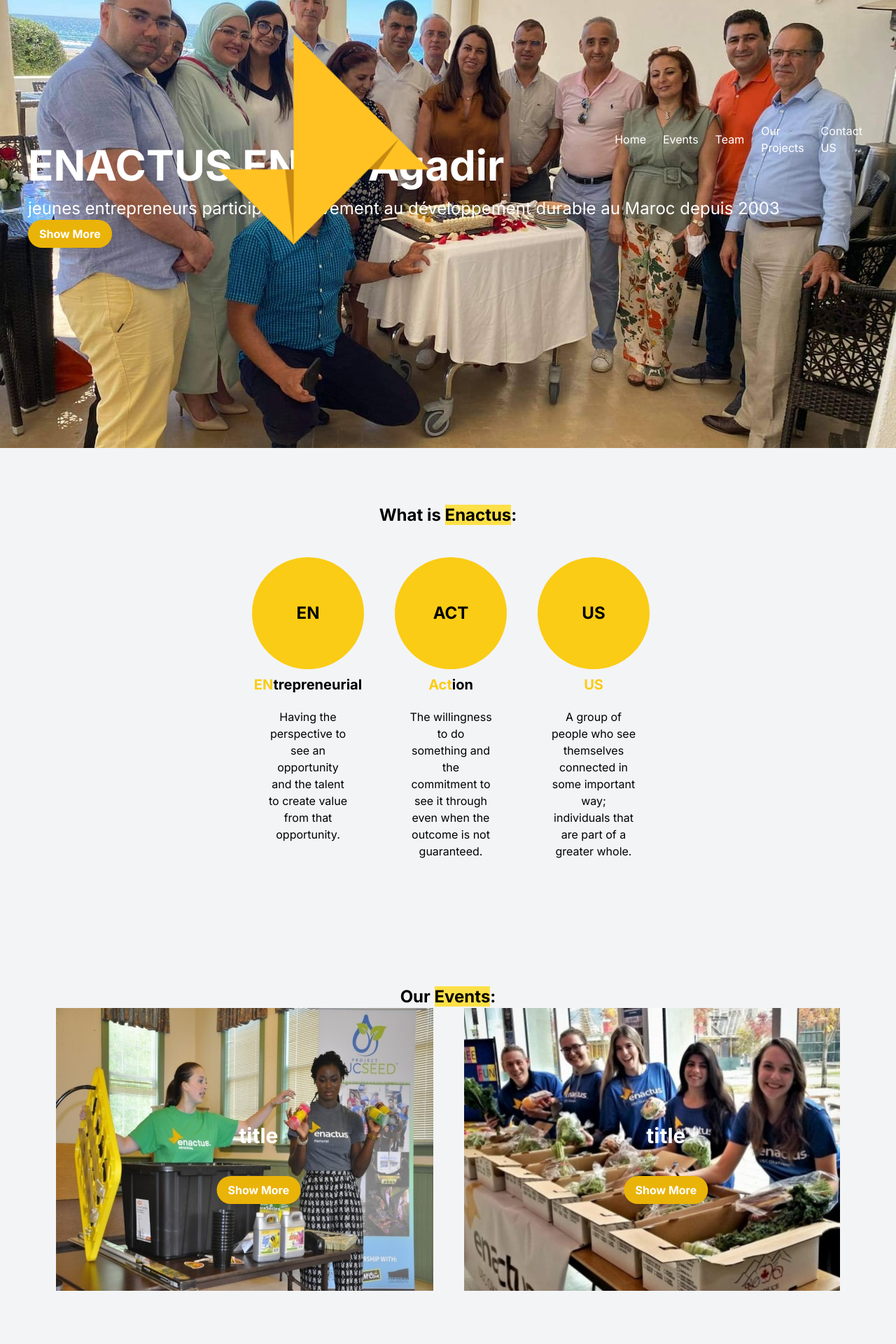
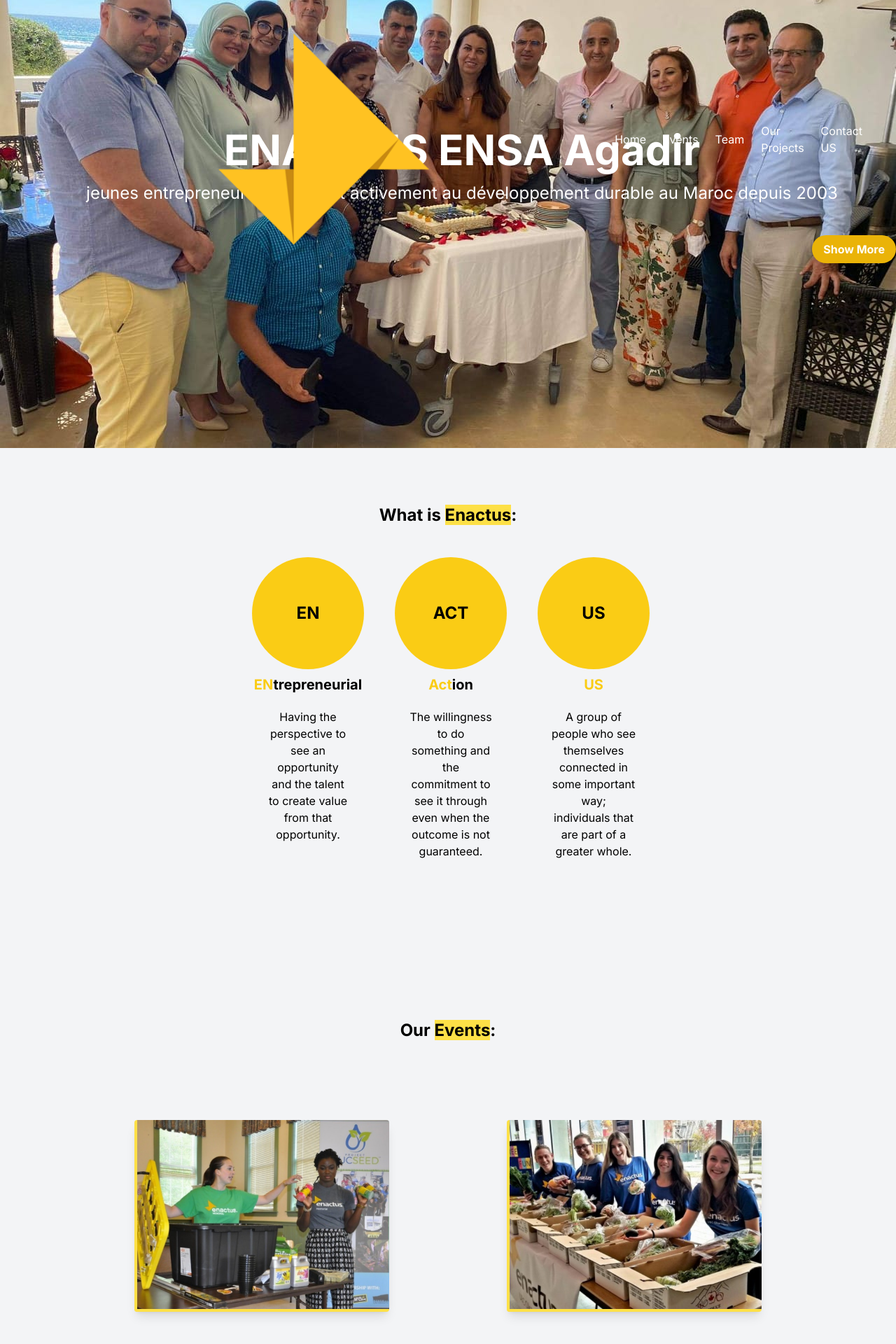
Before and after one commit to OussamaERrafif/enactusclub, a Next.js app: page /Home in a window 1280 px wide. Shown: the part 80-2000 px from the top of the page at 70% size. Built offline with nearby package versions, Linux system fonts and the light colour scheme.

Commit message:
added events and fixed responsive probleems

```diff
--- a/app/Home/Sections/Events.jsx
+++ b/app/Home/Sections/Events.jsx
@@ -1,18 +1,21 @@
-import React from 'react'
-import Imgh from '../components/Imgh'
-import project1 from '../imgs/project1.jpg'
-import project2 from '../imgs/project2.jpg'
+import React from 'react';
+import Imgh from '../components/Imgh';
+import './Global.css';
+import project1 from '../imgs/project1.jpg';
+import project2 from '../imgs/project2.jpg';
 
 const Events = () => {
   return (
-    <div>
-        <h1 className='text-2xl text-center font-bold '>Our <span className='bg-yellow-300'>Events</span>:</h1>
-        <div className='flex gap-11'>
-            <Imgh src={project1} alt={"a1"} />
-            <Imgh src={project2} alt={"a1"} />
-        </div>
+    <div className="p-4 sm:p-6 md:p-8 lg:p-10 xl:p-12">
+      <h1 className="text-2xl text-center font-bold mb-4 sm:mb-6 md:mb-8 lg:mb-10 xl:mb-12">
+        Our <span className="bg-yellow-300">Events</span>:
+      </h1>
+      <div className="grid grid-cols-1 sm:grid-cols-2 lg:grid-cols-2 xl:grid-cols-2 gap-6 lg:gap-8 xl:gap-10">
+        <Imgh src={project1} alt={"a1"} title={"Enactus Days"} />
+        <Imgh src={project2} alt={"a1"} title={"Women Entrepreneur"} />
+      </div>
     </div>
-  )
-}
+  );
+};
 
-export default Events
+export default Events;
--- /dev/null
+++ b/app/Home/Sections/Global.css
@@ -0,0 +1,76 @@
+  .ili {
+  position: relative;
+  text-decoration: none;
+  }
+
+  .ili::after {
+  content: '';
+  position: absolute;
+  bottom: -2px;
+  left: 0;
+  width: 100%;
+  height: 2px;
+  background-color: #fbbf24;
+  transform: scaleX(0);
+  transform-origin: left;
+  transition: transform 0.3s ease;
+  }
+
+  .ili:hover::after {
+  transform: scaleX(1);
+  }
+  button {
+  position: relative;
+  overflow: hidden;
+  border: none;
+  background-color: #fbbf24;
+  color: #fff;
+  padding: 0.75rem 1.5rem;
+  font-size: 1rem;
+  font-weight: 600;
+  cursor: pointer;
+  }
+
+  button::before {
+  content: '';
+  position: absolute;
+  top: 50%;
+  left: 50%;
+  width: 0;
+  height: 0;
+  background-color: rgba(255, 255, 255, 0.2);
+  border-radius: 50%;
+  transform: translate(-50%, -50%);
+  transition: width 0.3s ease, height 0.3s ease;
+  }
+
+  button:hover::before {
+  width: 200%;
+  height: 200%;
+  }
+
+  @keyframes grayscale {
+    0% {
+      filter: grayscale(0);
+    }
+    100% {
+      filter: grayscale(1);
+    }
+  }
+  @keyframes reverse-grayscale {
+    0% {
+      filter: grayscale(1);
+    }
+    100% {
+      filter: grayscale(0);
+    }
+  }
+
+
+  .transition-filter {
+    animation: grayscale 0.5s ease-in-out;
+
+  }
+  .reverse-grayscale {
+    animation: reverse-grayscale 0.5s ease-in-out;
+  }
--- a/app/Home/Sections/Hero.jsx
+++ b/app/Home/Sections/Hero.jsx
@@ -26,13 +26,13 @@
           transition: 'opacity 1s ease-in-out',
         }}
       >
-        <h1 className="text-4xl md:text-6xl font-bold text-white text-left">
+        <h1 className="text-4xl md:text-6xl font-bold text-white text-center">
           ENACTUS ENSA Agadir
         </h1>
-        <p className="text-xl md:text-2xl text-white mt-4 text-left">
+        <p className="text-xl md:text-2xl text-white mt-4 text-center">
           jeunes entrepreneurs participent activement au développement durable au Maroc depuis 2003
         </p>
-        <div className="text-left">
+        <div className="text-right mt-11">
           <Button className="" text={"Show More"} onClick={() => console.log("Button clicked")} />
         </div>
       </div>
--- a/app/Home/Sections/Main.css
+++ /dev/null
@@ -1,50 +0,0 @@
-.ili {
-    position: relative;
-    text-decoration: none;
-  }
-
-  .ili::after {
-    content: '';
-    position: absolute;
-    bottom: -2px;
-    left: 0;
-    width: 100%;
-    height: 2px;
-    background-color: #fbbf24;
-    transform: scaleX(0);
-    transform-origin: left;
-    transition: transform 0.3s ease;
-  }
-
-  .ili:hover::after {
-    transform: scaleX(1);
-  }
-  button {
-    position: relative;
-    overflow: hidden;
-    border: none;
-    background-color: #fbbf24;
-    color: #fff;
-    padding: 0.75rem 1.5rem;
-    font-size: 1rem;
-    font-weight: 600;
-    cursor: pointer;
-  }
-
-  button::before {
-    content: '';
-    position: absolute;
-    top: 50%;
-    left: 50%;
-    width: 0;
-    height: 0;
-    background-color: rgba(255, 255, 255, 0.2);
-    border-radius: 50%;
-    transform: translate(-50%, -50%);
-    transition: width 0.3s ease, height 0.3s ease;
-  }
-
-  button:hover::before {
-    width: 200%;
-    height: 200%;
-  }
--- a/app/Home/Sections/Main.jsx
+++ b/app/Home/Sections/Main.jsx
@@ -1,7 +1,7 @@
 import { useState, useEffect } from "react";
 import Image from 'next/image';
 import Link from 'next/link';
-import './Main.css';
+import './Global.css';
 import EnactusLogo from "../../../public/Orgami.png";
 
 function Navbar() {
@@ -32,7 +32,7 @@
             <div className="justify-between px-4 mx-auto lg:max-w-7xl md:items-center md:flex md:px-8">
                 <div>
                     <div className="flex items-center justify-between py-3 md:py-5 md:block">
-                        <a href="/#" className="logoenactus">
+                        <a href="/Home" className="logoenactus">
                             <Image src={EnactusLogo} className=" w-full h-full" width="100" height="50" />
                         </a>
                         <div className="md:hidden" style={{
--- a/app/Home/components/Imgh.jsx
+++ b/app/Home/components/Imgh.jsx
@@ -1,15 +1,38 @@
-import React from 'react';
+import React, { useState } from 'react';
 import Image from 'next/image';
 import Button from './Button';
+import '../Sections/Global.css';
 
-const Imgh = ({ src, alt }) => {
+const Imgh = ({ src, alt, title }) => {
+  const [isHovered, setIsHovered] = useState(false);
+
+  const handleMouseEnter = () => {
+    setIsHovered(true);
+  };
+
+  const handleMouseLeave = () => {
+    setIsHovered(false);
+  };
+
   return (
-    <div className='relative object-contain'>
-      <Image className='w-full h-full filter grayscale-100' src={src} alt={alt} />
-      <div className="absolute top-1/2 left-1/2  -translate-x-1/2 -translate-y-1/2 text-center w-full pl-10 z-10">
-        <h1 className='text-white text-3xl font-bold m-10'>title</h1>
-        <Button className="m-10" text={"Show More"} onClick={() => console.log("Button clicked")} />
-      </div>
+    <div
+      className='flex flex-col max-w-full sm:max-w-sm md:max-w-md lg:max-w-lg xl:max-w-xl rounded overflow-hidden shadow-lg transition-transform duration-500 ease-in-out relative m-4 sm:m-8 md:m-10 lg:m-12 xl:m-16'
+      onMouseEnter={handleMouseEnter}
+      onMouseLeave={handleMouseLeave}
+    >
+      <Image
+        className={`border-l-4 border-b-4 border-yellow-300 w-full h-full object-cover transition-transform duration-500 ease-in-out ${
+          isHovered ? 'scale-110 grayscale transition-filter' : 'reverse-grayscale'
+        } z-0`}
+        src={src}
+        alt={alt}
+      />
+      {isHovered && (
+        <div className="absolute top-1/2 left-1/2 -translate-x-1/2 -translate-y-1/2 text-center w-full sm:w-1/2 md:w-1/2 lg:w-1/2 xl:w-1/2 z-10">
+          <h1 className='text-white text-3xl font-bold m-4 sm:m-6 md:m-8 lg:m-10 xl:m-12 border-4 p-2 border-yellow-300'>{title}</h1>
+          <Button className="m-4 sm:m-6 md:m-8 lg:m-10 xl:m-12" text={"Show More"} onClick={() => console.log("Button clicked")} />
+        </div>
+      )}
     </div>
   );
 };
--- a/app/Home/page.js
+++ b/app/Home/page.js
@@ -35,7 +35,7 @@
   return (
     <div className="bg-gray-100 min-h-screen flex flex-col">
       {/* Transparent Navbar */}
-      <div className={`p-4 md:fixed lg:fixed  w-full z-10 transition-all ${navbarClass} sm:static  `}>
+      <div className={`p-4 md:fixed lg:fixed  w-full z-[11] transition-all ${navbarClass} sm:static  `}>
         <Navbar />
       </div>
 
```
Also changed, not shown: app/Home/imgs/circle.png (deleted).
